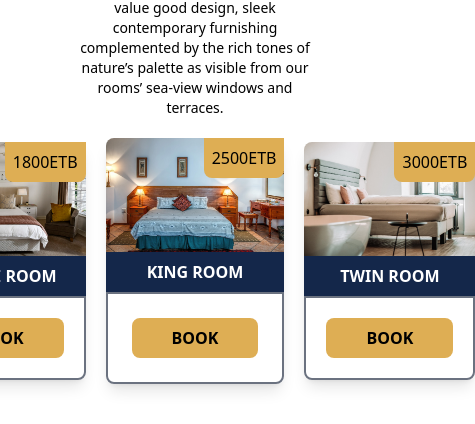
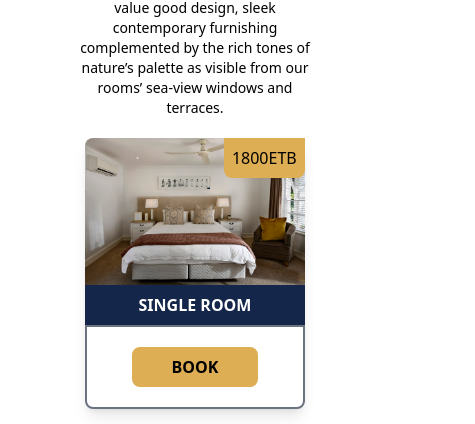
Before and after one commit to Ashenafimekit/AAH, a React (Vite) app: page /room in a window 390 px wide. Shown: the part 771-1195 px from the top of the page, 475 px wide, since content can reach past the window. Built offline with nearby package versions, Linux system fonts and the light colour scheme; no server answers.

Commit message:
adjust responsiveness

```diff
--- a/src/Components/AdminBookList.jsx
+++ b/src/Components/AdminBookList.jsx
@@ -71,7 +71,7 @@ const AdminBookList = () => {
     { field: "roomNo", headerName: "Room No.", width: 70 },
     { field: "tinNo", headerName: "Tin No.", width: 150 },
     { field: "mobile", headerName: "Phone", width: 150 },
-    { field: "nationality", headerName: "Nationality", width: 150 },
+    { field: "nationality", headerName: "Nationality", width: 100 },
 
     {
       field: "Edit",
--- a/src/Components/Room.jsx
+++ b/src/Components/Room.jsx
@@ -17,7 +17,7 @@ const Room = () => {
           rooms’ sea-view windows and terraces.
         </p>
       </div>
-      <div className="flex flex-row items-center justify-center gap-5 w-3/4">
+      <div className="flex flex-col sm:flex-row items-center justify-center gap-5 w-3/4">
         <div className="card relative flex flex-col items-center justify-center rounded-lg shadow-lg w-3/4 sm:w-3/5 md:w-1/2 lg:w-1/3">
           <div className="">
             <img
```
